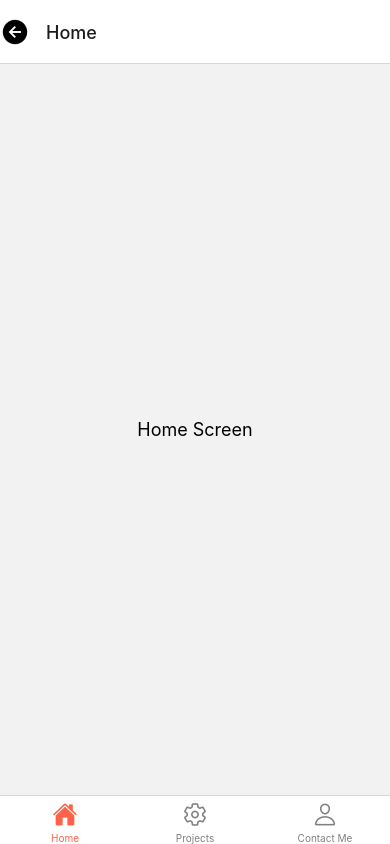
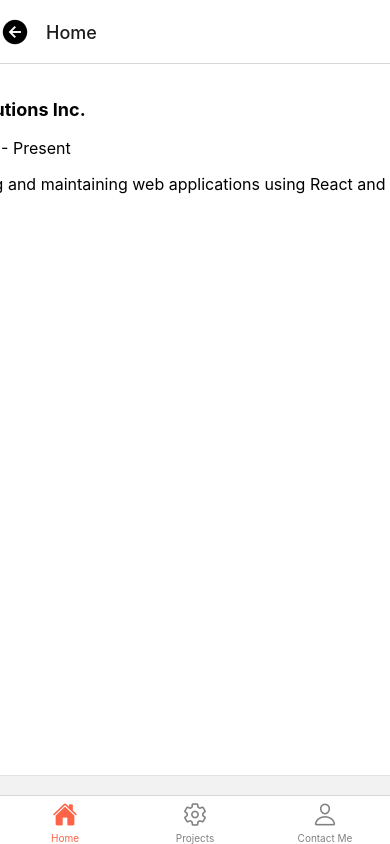
Before and after one commit to shootermv/phoenixExercise, a React Native app: screen /Home in a window 390 px wide. Built offline with nearby package versions, Linux system fonts and the light colour scheme.

Commit message:
feat: adding work experiences component

```diff
--- a/src/Pages/HomeScreen/HomeScreen.tsx
+++ b/src/Pages/HomeScreen/HomeScreen.tsx
@@ -1,9 +1,10 @@
 import React from 'react';
-import {Text, View, StyleSheet} from 'react-native';
+import {View, StyleSheet} from 'react-native';
+import WorkExperiences from './WorkExperiences';
 
 const HomeScreen: React.FC = () => (
   <View style={styles.container}>
-    <Text style={styles.text}>Home Screen</Text>
+    <WorkExperiences />
   </View>
 );
 
@@ -13,9 +14,6 @@ const styles = StyleSheet.create({
     justifyContent: 'center',
     alignItems: 'center',
   },
-  text: {
-    fontSize: 18,
-  },
 });
 
 export default HomeScreen;
--- /dev/null
+++ b/src/Pages/HomeScreen/WorkExperiences.tsx
@@ -0,0 +1,23 @@
+import React from 'react';
+import {View, Text, FlatList} from 'react-native';
+import WorkExperiencesList from './workExperiences.json';
+import tw from 'twrnc';
+
+const WorkExperiences: React.FC = () => {
+  return (
+    <FlatList
+      data={WorkExperiencesList.workExperiences}
+      keyExtractor={item => item.jobTitle}
+      horizontal
+      renderItem={({item}) => (
+        <View style={tw`mb-5 p-5 bg-white rounded-lg shadow`}>
+          <Text style={tw`text-lg font-bold my-3`}>{item.company}</Text>
+          <Text style={tw`text-base mb-3`}>{item.duration}</Text>
+          <Text style={tw`text-base mb-3`}>{item.description}</Text>
+        </View>
+      )}
+    />
+  );
+};
+
+export default WorkExperiences;
```
